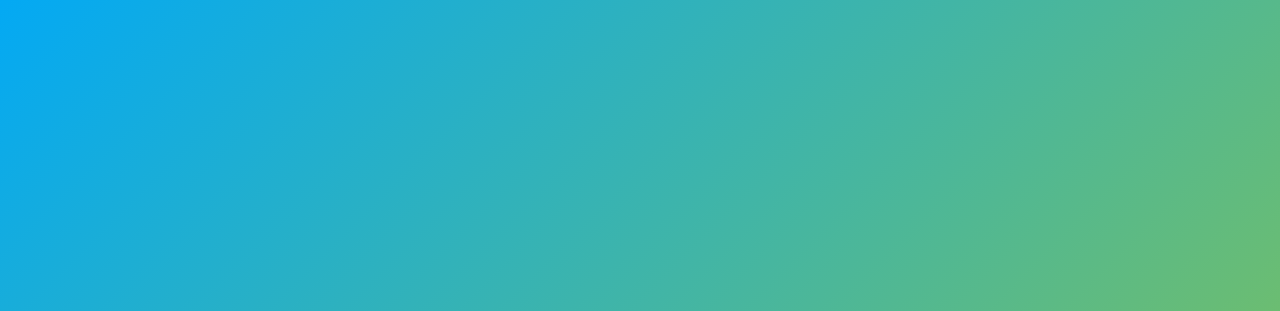
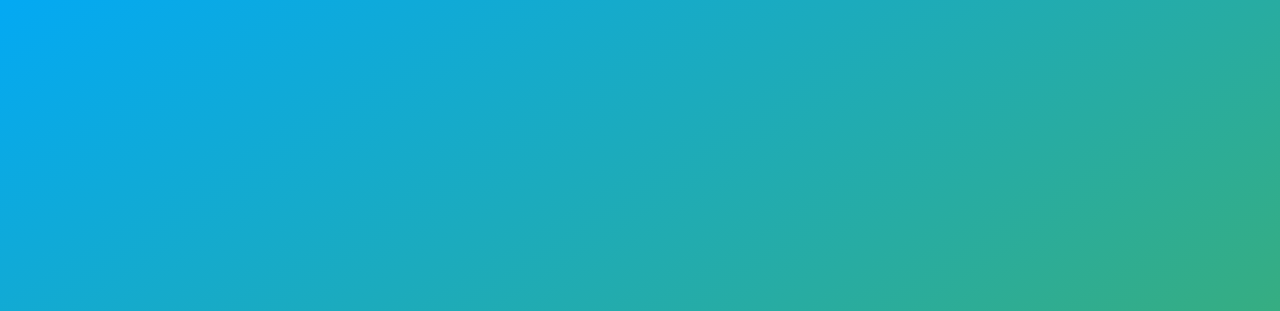
Before and after one commit to arsgit346/arssite, a plain HTML site: page home.html in a window 1280 px wide. Shown: the part 69-380 px from the top of the page. Drawn offline with nearby package versions, Linux system fonts and the light colour scheme.

Commit message:
Update home.html

```diff
--- a/home.html
+++ b/home.html
@@ -15,15 +15,19 @@
         }
     .hero {
         height: 100vh;
-    background: linear-gradient(135deg, #03A9F4, #8BC34A);
+        background: linear-gradient(to bottom right, #03A9F4 0%, #4CAF50 100%);
         display: flex;
-    flex-direction: column;
         justify-content: center;
         align-items: center;
-    color: white;
+        flex-direction: column;
+        color: #fff;
         text-align: center;
         padding: 0 20px;
+        background-repeat: no-repeat;
+        background-attachment: fixed;
+        background-size: cover;
     }
+
 
 
         .section {
```
Lines whose indentation alone changed are shown as unchanged.
